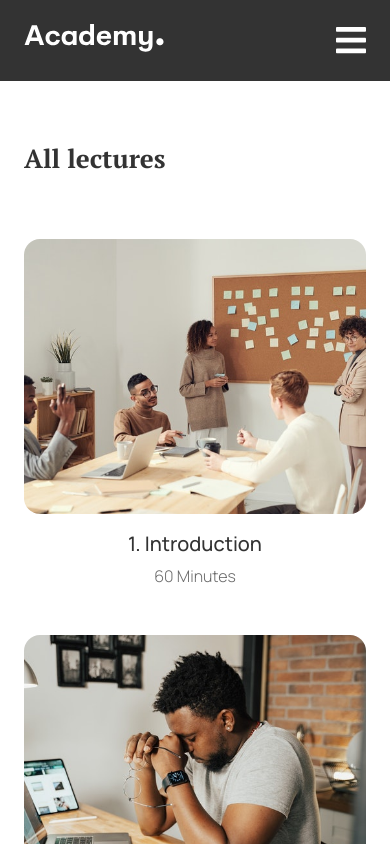
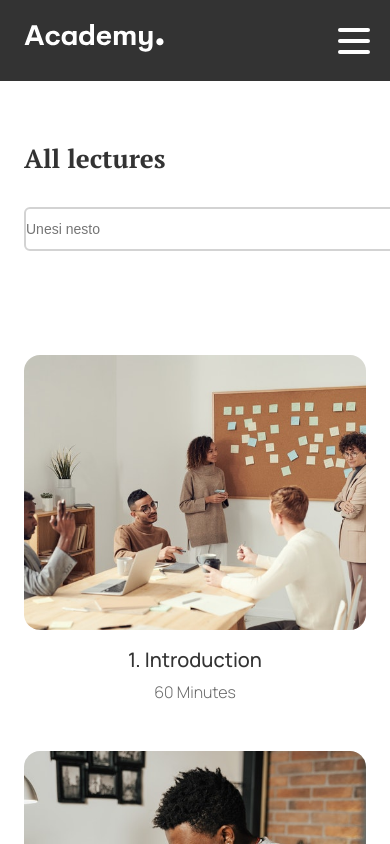
Before and after one commit to Strla/Academy-website, a React (Create React App) app: page /courses in a window 390 px wide. Shown: the top 844 px of the page. Built offline with nearby package versions, Linux system fonts and the light colour scheme.

Commit message:
Create clickable hamburger icon

```diff
--- /dev/null
+++ b/src/components/Hamburger/Hamburger.js
@@ -0,0 +1,18 @@
+import React from "react";
+import SideNav from "../SideNav/SideNav";
+import { BurgerRow, StyledBurger } from "./HamburgerStyle";
+
+const Hamburger = ({ open, onClick, isSecondary }) => {
+  return (
+    <>
+      <StyledBurger onClick={onClick} open={open}>
+        <BurgerRow open={open} />
+        <BurgerRow open={open} />
+        <BurgerRow open={open} />
+      </StyledBurger>
+      <SideNav open={open} isSecondary={isSecondary} />
+    </>
+  );
+};
+
+export default Hamburger;
--- /dev/null
+++ b/src/components/Hamburger/HamburgerStyle.js
@@ -0,0 +1,48 @@
+import styled from "styled-components";
+import { breakpoints } from "../../lib/style/theme";
+
+export const StyledBurger = styled.div`
+  width: 2rem;
+  height: 2rem;
+  position: absolute;
+  top: 25px;
+  right: 20px;
+  z-index: 20;
+  display: flex;
+  justify-content: space-around;
+  flex-flow: column nowrap;
+
+  ${(props) =>
+    props.open &&
+    `
+    position: fixed;
+  `}
+
+  @media (${breakpoints.desktop}) {
+    display: none;
+  }
+
+  &:hover {
+    cursor: pointer;
+  }
+`;
+
+export const BurgerRow = styled.div`
+  width: 2rem;
+  height: 0.25rem;
+  background-color: white;
+  border-radius: 10px;
+  transform-origin: 1px;
+  transition: all 0.2s linear;
+
+  &:nth-child(1) {
+    transform: ${({ open }) => (open ? "rotate(45deg)" : "rotate(0)")};
+  }
+  &:nth-child(2) {
+    transform: ${({ open }) => (open ? "translateX(100%)" : "translateX(0)")};
+    opacity: ${({ open }) => (open ? 0 : 1)};
+  }
+  &:nth-child(3) {
+    transform: ${({ open }) => (open ? "rotate(-45deg)" : "rotate(0)")};
+  }
+`;
--- a/src/components/Header/Header.js
+++ b/src/components/Header/Header.js
@@ -1,26 +1,34 @@
+import React, { useState } from "react";
 import LogoImage from "../../assets/images/logo.svg";
 import { Button } from "../../lib/style/generalStyles";
 import {
   Header as HeaderWrapper,
   HeaderInner,
   LogoImg,
-  Hamburger,
   LogoLink,
   HeaderNavLink,
   ButtonLink,
   Nav,
 } from "./HeaderStyle";
+import Hamburger from "../Hamburger/Hamburger";
 
 const Header = ({ isSecondary }) => {
+  const [hamburgerOpen, setHamburgerOpen] = useState(false);
+
+  const toggleHamburgerOpen = () => {
+    setHamburgerOpen(!hamburgerOpen);
+  };
   return (
     <HeaderWrapper isSecondary={isSecondary}>
       <HeaderInner>
         <LogoLink to="/">
           <LogoImg src={LogoImage} alt="Academy logo" />
         </LogoLink>
-
-        <Hamburger />
-
+        <Hamburger
+          open={hamburgerOpen}
+          isSecondary={isSecondary}
+          onClick={toggleHamburgerOpen}
+        />
         <Nav>
           <HeaderNavLink to="/courses">Courses</HeaderNavLink>
           <ButtonLink to="/">
--- a/src/components/Header/HeaderStyle.js
+++ b/src/components/Header/HeaderStyle.js
@@ -1,7 +1,6 @@
 import styled from "styled-components";
 import { NavLink, Link } from "react-router-dom";
 import { breakpoints, colors } from "../../lib/style/theme";
-import { ReactComponent as HamburgerIcon } from "../../assets/images/icon-hamburger.svg";
 
 export const Header = styled.header`
   position: absolute;
@@ -21,10 +20,6 @@ export const Header = styled.header`
       position: initial;
       background-color: ${colors.textPrimary};
   `}
-
-  @media (${breakpoints.desktop}) {
-    padding: 32px 0;
-  }
 `;
 
 export const HeaderInner = styled.div`
@@ -46,19 +41,6 @@ export const LogoLink = styled(Link)``;
 
 export const LogoImg = styled.img`
   width: 140px;
-`;
-
-export const Hamburger = styled(HamburgerIcon)`
-  width: 30px;
-  height: auto;
-
-  path {
-    fill: ${colors.secondary};
-  }
-
-  @media (${breakpoints.desktop}) {
-    display: none;
-  }
 `;
 
 export const Nav = styled.nav`
--- a/src/components/Loader/LoaderStyle.js
+++ b/src/components/Loader/LoaderStyle.js
@@ -1,6 +1,5 @@
 import { TailSpin } from "react-loader-spinner";
 import styled from "styled-components";
-import { colors } from "../../lib/style/theme";
 
 export const LoaderWrapper = styled.div`
   display: flex;
--- /dev/null
+++ b/src/components/SearchBar/SearchBar.js
@@ -0,0 +1,12 @@
+import React from "react";
+import { SearchBarInput, SearchBarWrapper } from "./SearchBarStyle";
+
+const SearchBar = ({ placeholder, isDisabled, callback }) => {
+  return (
+    <SearchBarWrapper>
+      <SearchBarInput placeholder={placeholder} />
+    </SearchBarWrapper>
+  );
+};
+
+export default SearchBar;
--- /dev/null
+++ b/src/components/SearchBar/SearchBarStyle.js
@@ -0,0 +1,31 @@
+import styled from "styled-components";
+import { breakpoints } from "../../lib/style/theme";
+
+export const SearchBarWrapper = styled.div`
+  margin-bottom: 40px;
+  width: 400px;
+  display: inline-flex;
+`;
+
+export const SearchBarInput = styled.input`
+  width: 100%;
+  position: relative;
+  border: 2px solid lightgrey;
+  border-radius: 6px;
+  line-height: 40px;
+  outline: none;
+  font-size: 14px;
+  z-index: -1;
+
+  &:focus {
+    border-color: yellow;
+  }
+
+  @media (min-width: 576px) {
+    padding: 0;
+  }
+
+  @media (${breakpoints.desktop}) {
+    font-size: 16px;
+  }
+`;
--- a/src/components/Section/Section.js
+++ b/src/components/Section/Section.js
@@ -9,6 +9,7 @@ import {
   SectionTitle,
   Section as SectionWrapper,
 } from "./SectionStyle";
+import SearchBar from "../SearchBar/SearchBar";
 
 const Section = ({
   actionText,
@@ -27,6 +28,7 @@ const Section = ({
         {isHeadingVisible && (
           <SectionHeading>
             {title && <SectionTitle>{title}</SectionTitle>}
+            <SearchBar placeholder="Unesi nesto" />
             {buttonText === "More Courses" && (
               <SectionLink to="/courses">
                 <Button isHeading={true} isOutline={true}>
--- a/src/components/Section/SectionStyle.js
+++ b/src/components/Section/SectionStyle.js
@@ -40,7 +40,7 @@ export const SectionHeading = styled.div`
   @media (${breakpoints.tablet}) {
     display: flex;
     justify-content: space-between;
-    align-items: center;
+    align-items: baseline;
   }
 `;
 
--- /dev/null
+++ b/src/components/SideNav/SideNav.js
@@ -0,0 +1,14 @@
+import React from "react";
+import { SideNavLink, SideNavList } from "./SideNavStyle";
+
+const SideNav = ({ open, isSecondary }) => {
+  return (
+    <SideNavList open={open} isSecondary={isSecondary}>
+      <SideNavLink to="/courses">Courses</SideNavLink>
+      <SideNavLink to="/">Sign in</SideNavLink>
+      <SideNavLink to="/">Register</SideNavLink>
+    </SideNavList>
+  );
+};
+
+export default SideNav;
--- /dev/null
+++ b/src/components/SideNav/SideNavStyle.js
@@ -0,0 +1,55 @@
+import { NavLink } from "react-router-dom";
+import styled from "styled-components";
+import { breakpoints, colors } from "../../lib/style/theme";
+
+export const SideNavList = styled.ul`
+  list-style: none;
+  display: flex;
+  flex-flow: column nowrap;
+  background-color: ${colors.overlaySecondary};
+  position: fixed;
+  transform: ${({ open }) => (open ? "translateX(0)" : "translateX(100%)")};
+  top: 0;
+  right: 0;
+  height: 100vh;
+  width: 200px;
+  padding-top: 3.5rem;
+
+  ${(props) =>
+    props.isSecondary &&
+    `
+      background-color: ${colors.overlayPrimary};
+    `}
+
+  @media (${breakpoints.desktop}) {
+    display: none;
+  }
+`;
+
+export const SideNavLink = styled(NavLink)`
+  padding: 10px 10px;
+  position: relative;
+  color: ${colors.secondary};
+  letter-spacing: 1px;
+  margin-right: 48px;
+  transition: text-shadow 0.3s ease-out;
+
+  &::after {
+    opacity: 0;
+    position: absolute;
+    left: 0;
+    bottom: 2px;
+    border-radius: 8px;
+    content: "";
+    height: 2px;
+    width: 100%;
+    background: ${colors.secondary};
+    transition: opacity 0.3s ease-out;
+  }
+
+  :hover {
+    &::after {
+      opacity: 1;
+    }
+  }
+`;
```
